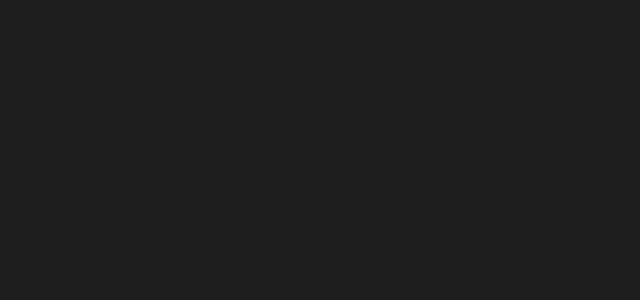
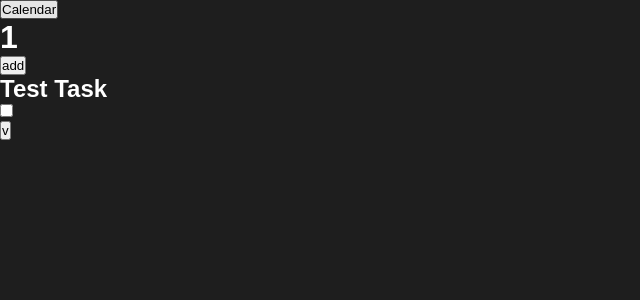
Before and after one commit to zori369/FoxTasks, a React (Vite) app: page /day/1 in a window 1280 px wide. Before the commit this address had no page. Shown: the top 300 px of the page, without its empty margins (0-640 px from the left). Built offline with nearby package versions, Linux system fonts and the light colour scheme.

Commit message:
DayScreen and task component with most functionality

```diff
--- a/src/App.tsx
+++ b/src/App.tsx
@@ -1,12 +1,14 @@
 import { Routes, Route } from "react-router-dom";
 import GardenScreen from "./screens/GardenScreen";
 import CalendarScreen from "./screens/CalendarScreen";
+import DayScreen from "./screens/DayScreen";
 
 function App() {
   return (
     <Routes>
       <Route path="/" element={<GardenScreen />} />
       <Route path="/calendar" element={<CalendarScreen />} />
+      <Route path="/day/:date" element={<DayScreen />} />
     </Routes>
   );
 }
--- /dev/null
+++ b/src/components/TaskRow.tsx
@@ -0,0 +1,108 @@
+import { useState } from "react";
+import { useEffect } from "react";
+
+interface TaskPorps {
+    id: string;
+    title: string;
+    description?: string;
+    completed: boolean;
+    alarm?: string;
+    color: string;
+    length?: number;
+}
+
+function TaskRow({id, title, description, completed, alarm, color, length}: TaskPorps){
+    const [isExpanded, setIsExpanded] = useState(false);
+    const [remainingTime, setRemainingTime] = useState(length ? length * 60 : 0);
+    const [isRunning, setIsRunning] = useState(false);
+    const [swipePosition, setSwipePosition] = useState(0);
+    const [swipeDirection, setSwipeDirection] = useState("");
+    const handleTouchStart = (e: React.TouchEvent) => {
+        setSwipePosition(e.touches[0].clientX);
+    };
+    const handleTouchEnd = (e: React.TouchEvent) => {
+        if (swipePosition === 0) return; // If no swipe was started, do nothing
+
+        const endX = e.changedTouches[0].clientX; // Get the final X position
+        const deltaX = endX - swipePosition; // Calculate swipe distance
+
+        if (deltaX < -50) {
+          // Swiped left (more than 50px)
+          setSwipeDirection("left");
+        } else if (deltaX > 50) {
+          // Swiped right (more than 50px)
+          setSwipeDirection("right");
+        } else {
+          // Small swipe, reset
+          setSwipeDirection("");
+        }
+
+        setSwipePosition(0); // Reset touch position
+    };
+
+    const hasArrow = description || alarm || length;
+
+    useEffect(() => {
+        let timer: number | null = null;
+
+        if (isRunning && remainingTime > 0) {
+          timer = window.setInterval(() => {
+            setRemainingTime((prev) => {
+              if (prev <= 1) {
+                console.log("ALARM"); // Placeholder for alarm functionality
+                clearInterval(timer as number);
+                return 0;
+              }
+              return prev - 1;
+            });
+          }, 1000);
+        } else if (remainingTime === 0) {
+          setIsRunning(false);
+        }
+
+        return () => clearInterval(timer as number);
+    }, [isRunning, remainingTime]);
+
+    function startTimer(len:number) {
+        setRemainingTime(len * 60);
+        setIsRunning(true);
+    };
+
+    let minutes = Math.floor(remainingTime/60);
+    let seconds = (remainingTime % 60).toString().padStart(2, "0");
+
+    return(
+        <div className={color? color : "gray"} onTouchStart={()=>handleTouchStart} onTouchEnd={()=>handleTouchEnd}>
+            <div>
+                {swipeDirection==="left" && (
+                    <button>edit</button>
+                )}
+                <div>
+                    <h2>{title}</h2>
+                    <input type="checkbox" checked={completed} />
+                </div>
+                {hasArrow && (
+                    <div>
+                        {isExpanded && (
+                            <div>
+                                {description && <p>{description}</p>}
+                                {alarm && <p>⏰ Alarm: {alarm}</p>}
+                                {length && <div><p>⏳ Length: {length} min</p>
+                                    <button onClick={()=>startTimer(length)}>
+                                        {isRunning ? `${minutes}:${seconds}` : `Start: ${length} min`}
+                                    </button>
+                                </div>}
+                            </div>
+                        )}
+                        <button onClick={()=>setIsExpanded(!isExpanded)}>v</button>
+                    </div>
+                )}
+                {swipeDirection==="right" && (
+                    <button>delete</button>
+                )}
+            </div>
+        </div>
+    );
+}
+
+export default TaskRow;
--- a/src/screens/CalendarScreen.tsx
+++ b/src/screens/CalendarScreen.tsx
@@ -49,7 +49,7 @@
                         {Array.from({ length: 7 }).map((_, dayIndex) => {
                             const dayNumber = weekIndex * 7 + dayIndex - dayFirst + 1;
                             return (
-                            <td key={dayIndex} className={isPastDay(dayNumber) ? "past-day" : ""}>
+                            <td key={dayIndex} className={isPastDay(dayNumber) ? "past-day" : ""} onClick={()=>navigate(`/day/${monthsArray[month]} ${dayNumber}`)}>
                                 {dayNumber > 0 && dayNumber <= dayLast ? dayNumber : ""}
                             </td>
                             );
--- /dev/null
+++ b/src/screens/DayScreen.tsx
@@ -0,0 +1,43 @@
+import { useNavigate, useParams } from "react-router-dom";
+import TaskRow from "../components/TaskRow";
+
+function DayScreen() {
+    const navigate = useNavigate();
+    const params = useParams();
+    const date = params.date;
+
+    const testTask = {
+        id: "1",
+        title: "Test Task",
+        description: "This is a sample task.",
+        completed: false,
+        alarm: "17:30",
+        color: "gray",
+        length: 5, // 5 minutes
+      };
+
+    return (
+        <div>
+            <button onClick={()=>navigate("/calendar")}>Calendar</button>
+            <div>
+                <div>
+                    <h1>{date}</h1>
+                    <button onClick={()=>console.log("Open pop up")}>add</button>
+                </div>
+                <div>
+                <TaskRow
+                    id={testTask.id}
+                    title={testTask.title}
+                    description={testTask.description}
+                    completed={testTask.completed}
+                    alarm={testTask.alarm}
+                    color={testTask.color}
+                    length={testTask.length}
+                />
+                </div>
+            </div>
+        </div>
+    );
+}
+
+export default DayScreen;
```
